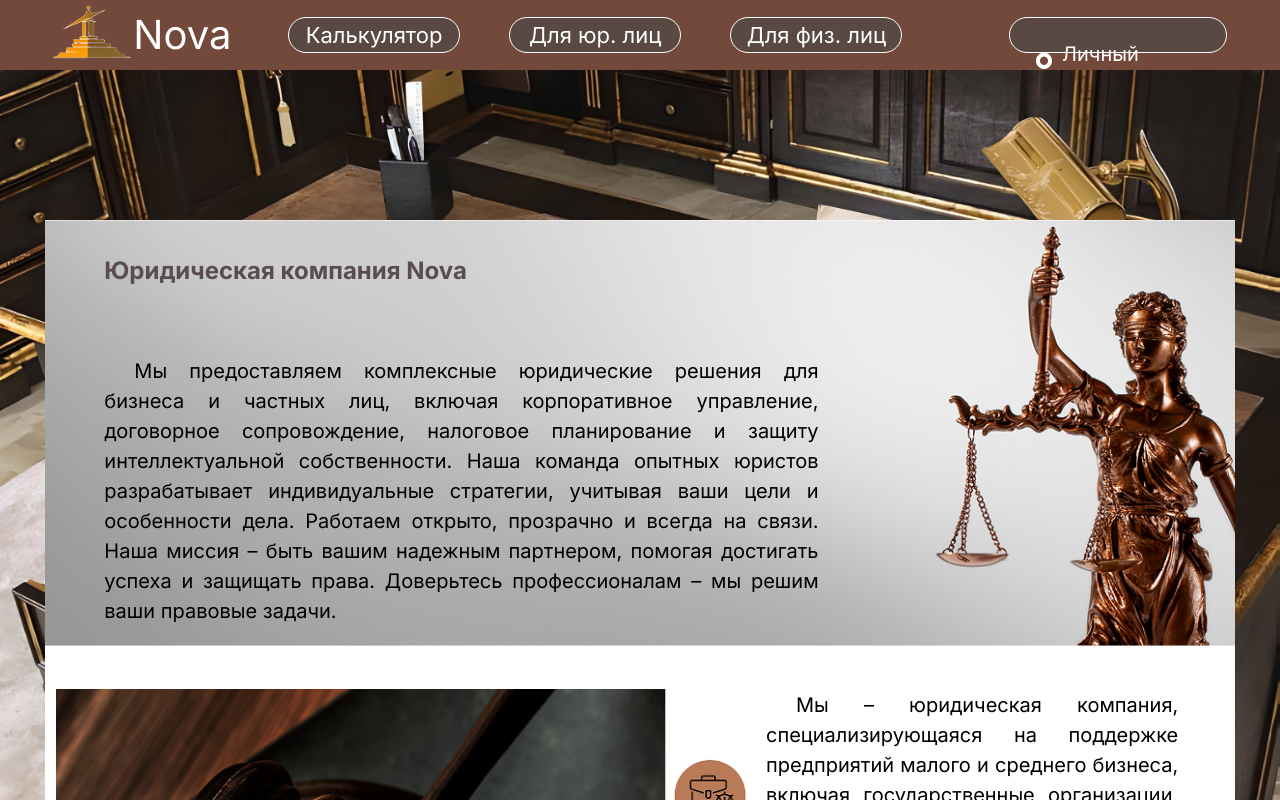
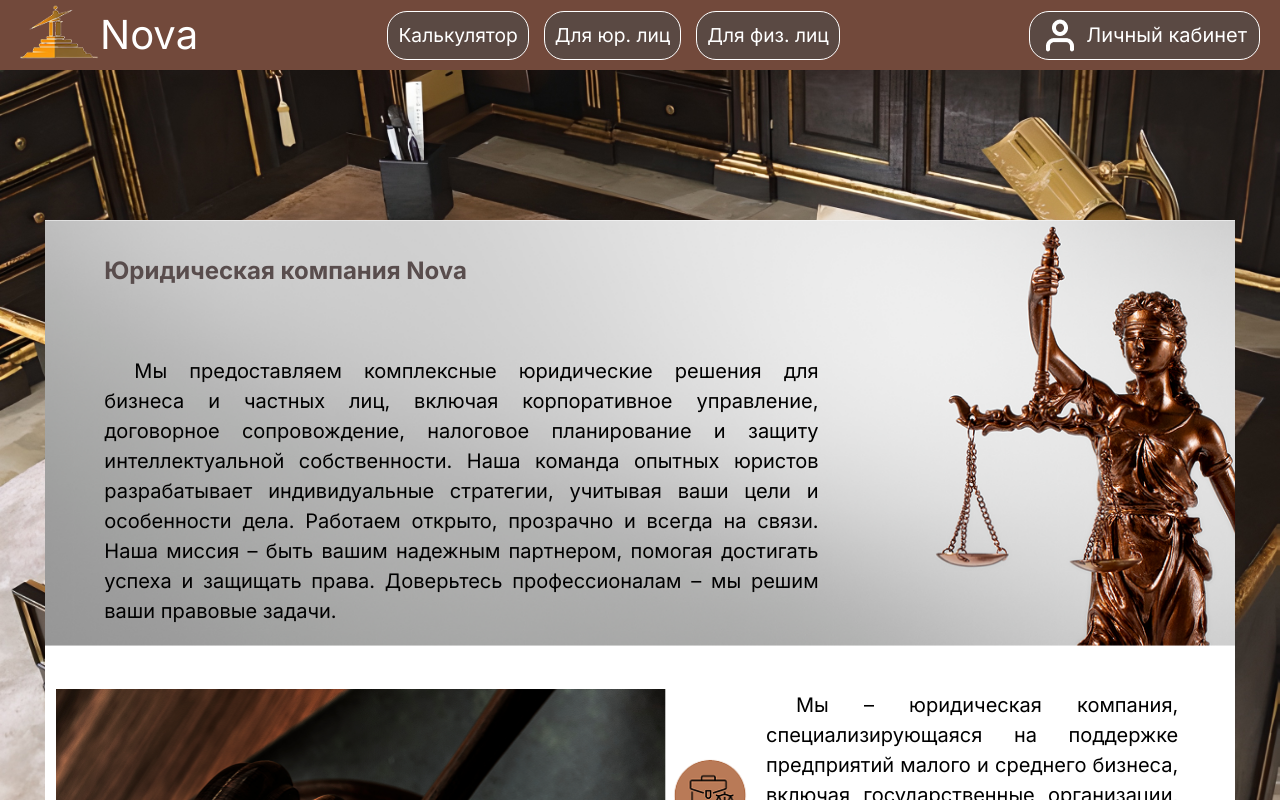
Before and after one commit to pixtu376/UrCompany, a React (Create React App) app: page / in a window 1280 px wide. Shown: the top 800 px of the page. Built offline with nearby package versions, Linux system fonts and the light colour scheme.

Commit message:
Header css fixx

```diff
--- a/src/Styles/Tariffs.css
+++ b/src/Styles/Tariffs.css
@@ -57,3 +57,164 @@
 .tariffs-page.individual .tariffs-grid {
   justify-content: flex-start !important; /* override center alignment */
 }
+
+/* Стили для полей ввода */
+
+.input-field {
+  width: 100%;
+  padding: 8px 12px;
+  margin-bottom: 12px;
+  border: 1px solid #ccc;
+  border-radius: 4px;
+  font-size: 14px;
+  box-sizing: border-box;
+  transition: border-color 0.3s ease;
+}
+
+.input-field:focus {
+  border-color: #007bff;
+  outline: none;
+}
+
+.textarea-field {
+  width: 100%;
+  min-height: 80px;
+  padding: 8px 12px;
+  margin-bottom: 12px;
+  border: 1px solid #ccc;
+  border-radius: 4px;
+  font-size: 14px;
+  resize: vertical;
+  box-sizing: border-box;
+  transition: border-color 0.3s ease;
+}
+
+.textarea-field:focus {
+  border-color: #007bff;
+  outline: none;
+}
+
+.select-field {
+  width: 100%;
+  padding: 8px 12px;
+  margin-bottom: 12px;
+  border: 1px solid #ccc;
+  border-radius: 4px;
+  font-size: 14px;
+  box-sizing: border-box;
+  background-color: white;
+  transition: border-color 0.3s ease;
+}
+
+.select-field:focus {
+  border-color: #007bff;
+  outline: none;
+}
+
+.submit-button {
+  background-color: #007bff;
+  color: white;
+  padding: 10px 16px;
+  border: none;
+  border-radius: 4px;
+  font-size: 15px;
+  cursor: pointer;
+  transition: background-color 0.3s ease;
+}
+
+.submit-button:hover {
+  background-color: #0056b3;
+}
+
+/* Новые стили для админ-панели тарифов */
+
+.admin-tariffs-page .input-field,
+.admin-tariffs-page .textarea-field,
+.admin-tariffs-page .select-field {
+  border-color: #888;
+  background-color: #f0f0f0;
+  font-size: 16px;
+  padding: 10px 14px;
+  margin-bottom: 14px;
+  border-radius: 6px;
+  transition: border-color 0.3s ease;
+  width: 100%;
+  box-sizing: border-box;
+}
+
+.admin-tariffs-page .input-field:focus,
+.admin-tariffs-page .textarea-field:focus,
+.admin-tariffs-page .select-field:focus {
+  border-color: #004080;
+  background-color: #fff;
+  outline: none;
+}
+
+.admin-tariffs-page .submit-button {
+  background-color: #004080;
+  padding: 14px 22px;
+  font-size: 18px;
+  border-radius: 6px;
+  cursor: pointer;
+  color: white;
+  border: none;
+  transition: background-color 0.3s ease;
+  width: 100%;
+}
+
+.admin-tariffs-page .submit-button:hover {
+  background-color: #00264d;
+}
+
+.admin-tariffs-page .tariffs-list {
+  display: flex;
+  flex-wrap: nowrap;
+  gap: 20px;
+  justify-content: flex-start;
+  overflow-x: auto;
+}
+
+.admin-tariffs-page .tariff-card {
+  flex: 0 0 calc(33.333% - 20px);
+  box-sizing: border-box;
+  border: 1px solid #ccc;
+  border-radius: 6px;
+  padding: 20px;
+  background-color: #f9f9f9;
+  box-shadow: 0 2px 6px rgba(0,0,0,0.1);
+  display: flex;
+  flex-direction: column;
+  justify-content: space-between;
+  min-width: 0;
+  max-width: calc(33.333% - 20px);
+}
+
+.admin-tariffs-page .tariff-card h2 {
+  margin-top: 0;
+  font-size: 20px;
+  color: #222;
+}
+
+.admin-tariffs-page .tariff-card p {
+  margin: 8px 0;
+  color: #444;
+  flex-grow: 1;
+}
+
+.admin-tariffs-page .tariff-card button {
+  margin-top: 12px;
+  padding: 14px 24px;
+  border: 1px solid #007bff;
+  border-radius: 6px;
+  background-color: white;
+  color: #007bff;
+  cursor: pointer;
+  font-size: 18px;
+  width: 100%;
+  transition: background-color 0.3s ease, color 0.3s ease;
+}
+
+.admin-tariffs-page .tariff-card button:hover {
+  background-color: #007bff;
+  color: white;
+}
--- a/src/Styles/header.css
+++ b/src/Styles/header.css
@@ -3,81 +3,195 @@
     height: 70px;
     background-color: #72493B;
     display: flex;
-    flex-wrap: nowrap;
     align-items: center;
-    justify-content: space-around;
+    justify-content: space-between;
+    padding: 0 20px;
+    box-sizing: border-box;
+    position: relative;
 }
 
 a {
     text-decoration: none;
     color: white;
+    transition: opacity 0.2s;
+}
+
+a:hover {
+    opacity: 0.8;
 }
 
 .logo {
-    width: 10%;
-    height: 80%;
     display: flex;
-    flex-wrap: nowrap;
+    align-items: center;
     color: white;
-    align-items: center;
     font-family: "Inter", sans-serif;
-    font-size: 46px;
+    font-size: clamp(24px, 3vw, 46px);
+    min-width: fit-content;
 }
 
 .imgHeader {
-    width: 93px;
+    width: auto;
     height: 68px;
+    max-width: 93px;
+    object-fit: contain;
 }
 
 .textLogo {
     font-family: "Inter", sans-serif;
-    font-size: 24px;
+    font-size: clamp(16px, 2vw, 24px);
+    margin-left: 8px;
+}
+
+.nav-container {
+    display: flex;
+    align-items: center;
+    gap: 15px;
+    height: 52%;
 }
 
 .buttons {
     display: flex;
-    flex-wrap: nowrap;
     color: white;
     align-items: center;
     font-family: "Inter", sans-serif;
-    width: 48%;
-    height: 52%;
-    justify-content: space-between;
+    height: 100%;
+    gap: 15px;
 }
 
 button {
-    width: 28%;
-    height: 100%;
+    min-width: 120px;
+    height: 70%;
     border: 1px solid white;
     border-radius: 20px;
     background-color: #5A4943;
     color: white;
-    font-size: 22px;
+    font-size: clamp(14px, 1.5vw, 22px);
     font-family: "Inter", sans-serif;
+    cursor: pointer;
+    transition: background-color 0.2s;
+    padding: 0 10px;
+    white-space: nowrap;
+}
+
+button:hover {
+    background-color: #7a5a4f;
 }
 
 .Userlogo {
     width: 36px;
     height: 37px;
+    object-fit: contain;
+}
+
+.user-actions {
+    display: flex;
+    align-items: center;
+    gap: 10px;
+    height: 100%;
 }
 
 .User {
     display: flex;
-    flex-wrap: nowrap;
-    width: 17%;
-    height: 52%;
+    align-items: center;
+    height: 70%;
     border: 1px solid white;
     border-radius: 20px;
     background-color: #5A4943;
     color: white;
-    font-size: 22px;
+    font-size: clamp(14px, 1.5vw, 22px);
     font-family: "Inter", sans-serif;
+    padding: 0 12px;
+    min-width: fit-content;
+    transition: background-color 0.2s;
+}
+
+.User:hover {
+    background-color: #7a5a4f;
 }
 
 .User a {
-    margin-left: 10px;
     display: flex;
-    flex-wrap: nowrap;
-    justify-content: space-around;
     align-items: center;
+    gap: 8px;
 }
+
+.logout-button {
+    width: 60px;
+    height: 70%;
+    border: 1px solid white;
+    border-radius: 20px;
+    background-color: #5A4943;
+    color: white;
+    font-size: 18px;
+    font-family: "Inter", sans-serif;
+    cursor: pointer;
+    display: flex;
+    justify-content: center;
+    align-items: center;
+    transition: background-color 0.2s;
+}
+
+.logout-button:hover {
+    background-color: #7a5a4f;
+}
+
+.logout-icon {
+    width: 24px;
+    height: 24px;
+    object-fit: contain;
+}
+
+/* Выделение пользовательских элементов */
+.user-section {
+    border-left: 2px solid rgba(255, 255, 255, 0.3);
+    padding-left: 15px;
+    margin-left: 5px;
+}
+
+/* Адаптивность для мобильных устройств */
+@media (max-width: 768px) {
+    .header {
+        height: 60px;
+        padding: 0 10px;
+    }
+
+    .buttons {
+        display: none; /* Скрываем основные кнопки на мобильных */
+    }
+
+    .logo {
+        font-size: 28px;
+    }
+
+    .imgHeader {
+        height: 50px;
+    }
+
+    .user-section {
+        margin-left: auto;
+    }
+
+    .User {
+        padding: 0 8px;
+        font-size: 16px;
+    }
+
+    .logout-button {
+        width: 50px;
+    }
+}
+
+@media (max-width: 480px) {
+    .textLogo {
+        display: none;
+    }
+
+    .User {
+        font-size: 14px;
+    }
+
+    .Userlogo {
+        width: 30px;
+        height: 30px;
+    }
+}
--- a/src/components/Header.js
+++ b/src/components/Header.js
@@ -1,12 +1,13 @@
 import React from 'react'
 import logo from '../Image/logo.png'
 import userIcon from '../Image/User.png'
+import logoutIcon from '../Image/logout.png' // Assuming you have a logout icon image, otherwise will use text
 import { Link } from 'react-router-dom'
 import { useAuth } from '../contexts/AuthContext'
 import '../Styles/header.css'
 
 function Header() {
-	const { user } = useAuth()
+	const { user, logout } = useAuth()
 
 	return (
 		<div className='header'>
@@ -25,12 +26,22 @@ function Header() {
 					<Link to='/physical-clients'>Для физ. лиц</Link>
 				</button>
 			</div>
-			<button className='User'>
-				<Link to={user ? '/dashboard' : '/login'}>
-					<img className='Userlogo' src={userIcon} alt=''></img>
-					<p>Личный кабинет</p>
-				</Link>
-			</button>
+			<div className='user-actions'>
+				<button className={`User ${user ? 'User-authenticated' : ''}`}>
+					<Link to={user ? (user.is_staff ? '/admin-tariffs' : '/dashboard') : '/login'}>
+						<img className='Userlogo' src={userIcon} alt=''></img>
+						<p>{user && user.email ? user.email.split('@')[0] : 'Личный кабинет'}</p>
+					</Link>
+				</button>
+				{user && (
+					<button className='logout-button' onClick={logout} title='Выйти'>
+						{/* If you have a logout icon image, use it, otherwise use text */}
+						<img src={logoutIcon} alt='Выйти' className='logout-icon' />
+						{/* Alternatively, uncomment below to use text instead of icon */}
+						{/* <span>Выйти</span> */}
+					</button>
+				)}
+			</div>
 		</div>
 	)
 }
--- a/src/contexts/AuthContext.js
+++ b/src/contexts/AuthContext.js
@@ -146,8 +146,14 @@ export function AuthProvider({ children }) {
 		}
 	}
 
+	const logout = () => {
+		setUser(null)
+		setAccessToken(null)
+		navigate('/login')
+	}
+
 	return (
-		<AuthContext.Provider value={{ user, orders, login, createOrder, updateUser, fetchUser, accessToken }}>
+		<AuthContext.Provider value={{ user, orders, login, createOrder, updateUser, fetchUser, accessToken, logout }}>
 			{children}
 		</AuthContext.Provider>
 	)
```
Also changed, not shown: src/Image/logout.png (added).
